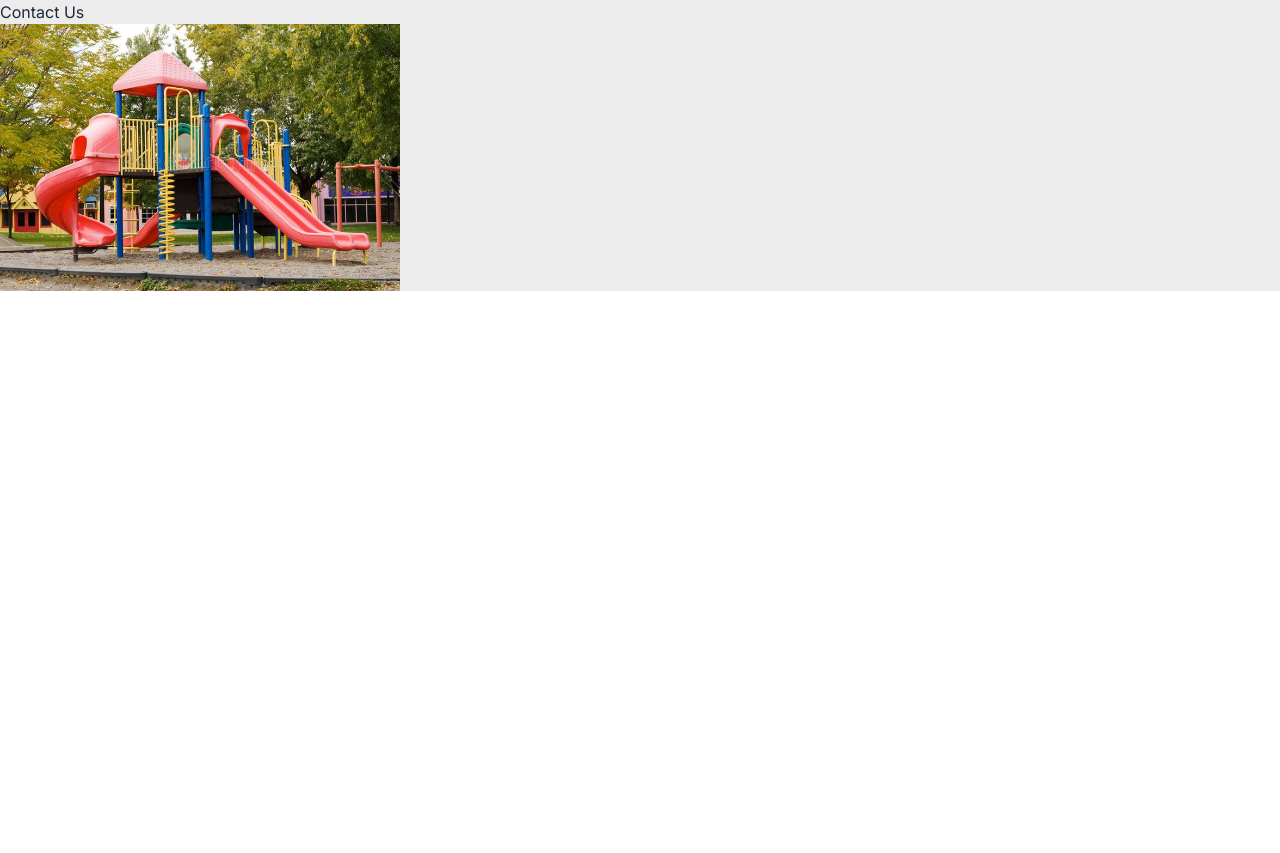
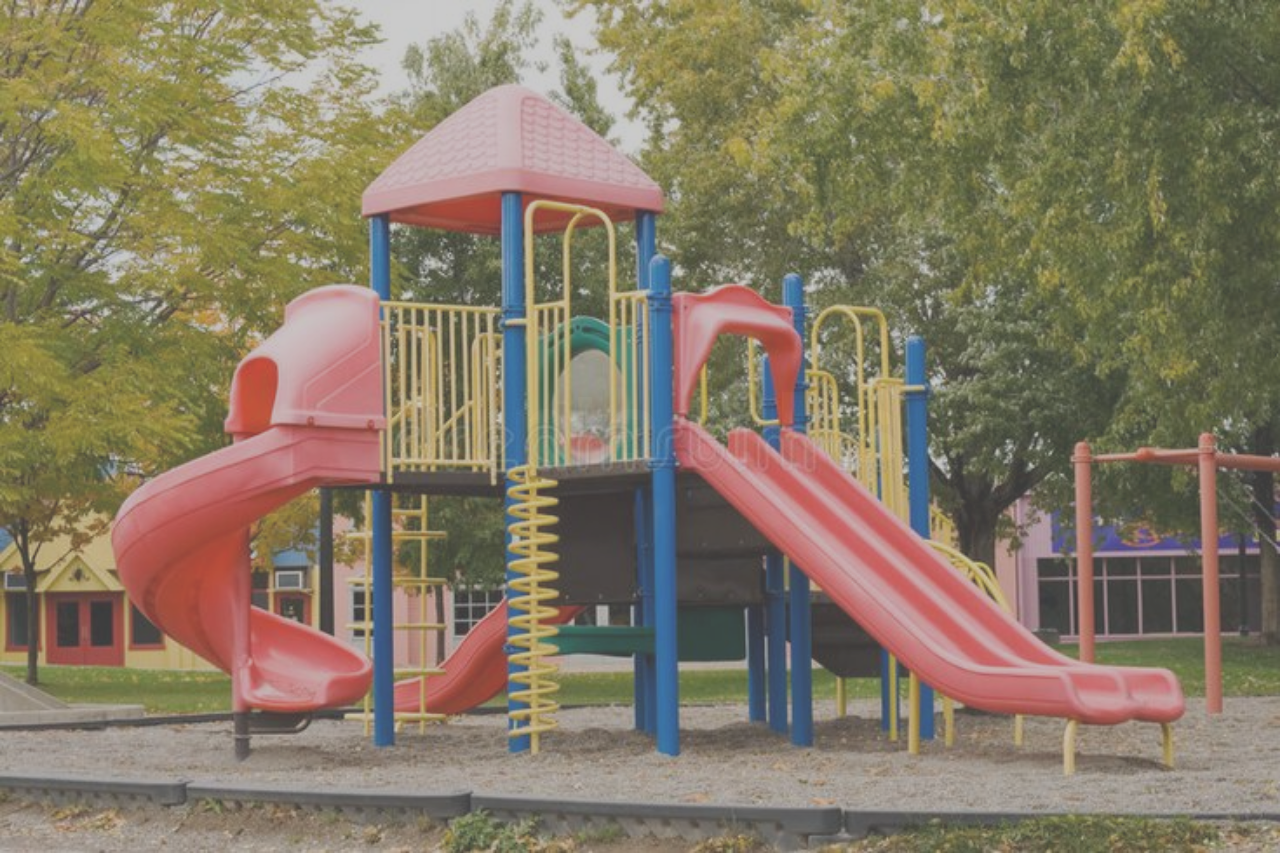
Before and after one commit to JamieOhakwe/richfieldschoolapp, a Next.js app: page /contact in a window 1280 px wide. Before the commit the page ends 800 px from the top, so only its background shows below. Built offline with nearby package versions, Linux system fonts and the light colour scheme.

Commit message:
fixed blog

```diff
--- a/app/contact/page.tsx
+++ b/app/contact/page.tsx
@@ -3,15 +3,40 @@ import React from 'react'
 import playground from '../../public/img/playground.jpg'
 
 const Contact = () => {
+
+  const data = {
+    name: 'John Doe',
+    email: 'johndoe@example.com',
+    // ... other properties you want to store
+  };
+
+  // POST request
+async function postData(data: any) {
+  const response = await fetch('/api/data', {
+      method: 'POST',
+      headers: { 'Content-Type': 'application/json' },
+      body: JSON.stringify(data),
+  });
+  if (!response.ok) {
+      throw new Error(`Error: ${response.statusText}`);
+  }
+  const result = await response.json();
+  console.log('Data posted:', result);
+}
+
+
+
   return (
     <>
-        <div>
-            <h1>Contact Us</h1>
+        <div className='flex flex-col items-center relative'>
+            <h1 className=' absolute inset-0 flex justify-center items-center text-white font-bold text-8xl '>Contact Us</h1>
             <Image
-            height={300}
-            width={400}
+            width={800}
+            height={600}
+            layout='responsive'
             alt='playground'
             src="/img/playground.jpg"
+            className=' opacity-75 brightness-75'
             />
         </div>
     </>
--- a/components/Blog/Blog.tsx
+++ b/components/Blog/Blog.tsx
@@ -10,7 +10,7 @@ const Blog = () => {
 			<div className="p-3 w-full">
 				<span className="text-blue-950 text-xl m-4 mb-6 p-3 font-bold ">School Blog</span><br />
 
-			<div className="flex justify-around">
+			<div className="flex justify-around md:flex-row gap-5 flex-col">
 
 				<div className="bg-blue-200 w-[22rem] rounded-xl p-3 shadow">
 					<Image src={collegeGirl} height={200} width={400} alt="" className="flex m-auto rounded-xl" />
--- a/components/navBar/NavBar.jsx
+++ b/components/navBar/NavBar.jsx
@@ -96,7 +96,7 @@ const NavBar = () => {
 				</div>
 				<div className="navbar-end ">
 					<Link href={'/admission'}>
-					 <div  className="btn bg-white text-black">Join Us</div>
+					 <div  className="btn bg-white text-xl text-blue-950">Portal</div>
 					</Link>
 				</div>
 			</div>
--- a/pages/api/data.js
+++ b/pages/api/data.js
@@ -23,11 +23,6 @@ export default async function handler(req, res) {
         res.status(405).json({ message: 'Method not allowed' });
     }
 
-    const cors = require('cors');
 
-app.use(cors({
-    origin: 'http://your_frontend_domain', // Replace with your frontend domain
-    credentials: true, // If you're sending cookies
-}));
 
 }
```
